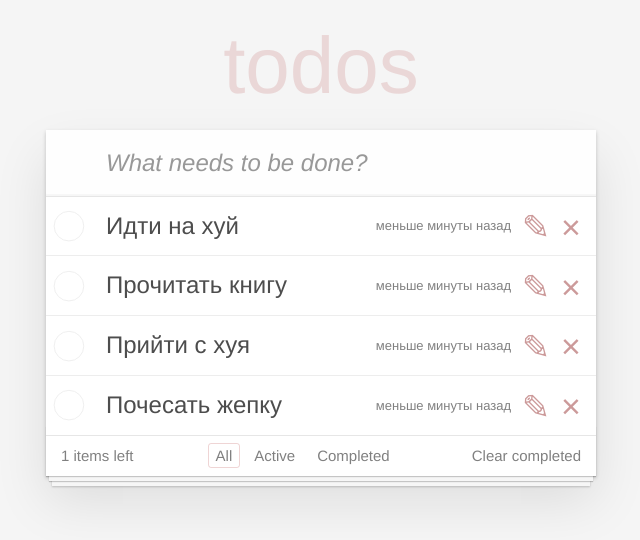
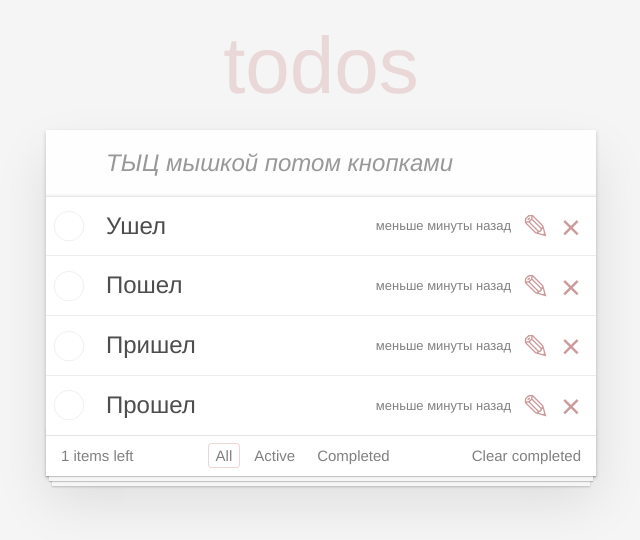
Before and after one commit to PupkinKatyshek/reactor, a React (Create React App) app: page / in a window 1280 px wide. Shown: the top 540 px of the page, without its empty margins (319-959 px from the left). Built offline with nearby package versions, Linux system fonts and the light colour scheme.

Commit message:
Delete Button

```diff
--- a/src/components/App/App.js
+++ b/src/components/App/App.js
@@ -1,11 +1,26 @@
-// import logo from "./logo.svg";
+import React, { Component } from "react";
 import "./App.css";
 import AppHeadline from "../headline";
 import Footer from "../footer/Footer";
 import NewTaskForm from "../NewTaskForm/NewTaskForm";
 import TodoList from "../TaskList/TaskList";
 
-const App = function App() {
+export default class App extends Component {
+  state = {
+    toDoData: [
+      { label: "Ушел", completed: false, id: 0 },
+      { label: "Пошел", completed: false, id: 1 },
+      { label: "Пришел", completed: false, id: 2 },
+      { label: "Прошел", completed: false, id: 3 },
+    ],
+  };
+
+  deleteItem = (id) => {
+    const updatedData = this.state.toDoData.filter((task) => task.id !== id);
+    this.setState({ toDoData: updatedData });
+  };
+
+  render() {
     return (
       <section className="todoapp">
         <AppHeadline />
@@ -13,11 +28,10 @@ const App = function App() {
           <NewTaskForm />
         </header>
         <section className="main">
-        <TodoList />
+          <TodoList taski={this.state.toDoData} onDeleted={this.deleteItem} />
           <Footer />
         </section>
       </section>
     );
-};
-
-export default App;
+  }
+}
--- a/src/components/NewTaskForm/NewTaskForm.js
+++ b/src/components/NewTaskForm/NewTaskForm.js
@@ -1,16 +1,24 @@
 //  Форма для добавления
 
-import React from "react";
+import React, { Component } from "react";
 import "./NewTaskForm.css";
+export default class NewTaskForm extends Component {
+  state = { label: "" };
+  newTask = (e) => {
+    console.log(e.target.value);
+    this.setState({ label: e.target.value });
+  };
 
-const NewTaskForm = () => {
+  visual = (e) => {};
+  render() {
     return (
       <input
         className="new-todo"
-      placeholder="What needs to be done?"
+        placeholder="ТЫЦ мышкой потом кнопками"
+        onChange={this.newTask}
         autoFocus
+        onSubmit={this.visual}
       />
     );
-};
-
-export default NewTaskForm;
+  }
+}
--- a/src/components/Task/Task.js
+++ b/src/components/Task/Task.js
@@ -2,6 +2,7 @@
 
 import React, { Component } from "react";
 import "./Task.css";
+import NewTaskForm from "../NewTaskForm/NewTaskForm";
 import { formatDistanceToNow } from "date-fns";
 import { ru } from "date-fns/locale";
 
@@ -19,7 +20,7 @@ export default class LiCompleted extends Component {
   render() {
     let classNames = "created";
     // let self = false;
-    const { label } = this.props;
+    const { label, onDeleted } = this.props;
     const { completed, checked } = this.state;
 
     if (completed) {
@@ -39,7 +40,7 @@ export default class LiCompleted extends Component {
             className="toggle"
             type="checkbox"
             checked={completed && checked}
-            onClick={this.onTaskClick}
+            onChange={this.onTaskClick}
           />
           <label>
             <span className="description" onClick={this.onTaskClick}>
@@ -48,7 +49,11 @@ export default class LiCompleted extends Component {
             <span className="created">{timeAgo}</span>
           </label>
           <button className="icon icon-edit"></button>
-          <button className="icon icon-destroy"></button>
+          <button
+            className="icon icon-destroy"
+            type="button"
+            onClick={onDeleted}
+          ></button>
         </div>
       </li>
     );
--- a/src/components/TaskList/TaskList.js
+++ b/src/components/TaskList/TaskList.js
@@ -1,17 +1,25 @@
 // Список задач
 
-import React from "react";
+import React, { Component } from "react";
 import LiCompleted from "../Task/Task";
 import "./TaskList.css";
-const TodoList = () => {
-  return (
-    <ul className="todo-list">
-      <LiCompleted label="Идти на хуй" />
-      <LiCompleted label="Прочитать книгу" />
-      <LiCompleted label="Прийти с хуя" />
-      <LiCompleted label="Почесать жепку" />
-    </ul>
-  );
-};
+import TaskFilter from "../TasksFilter/TasksFilter";
 
-export default TodoList;
+export default class TodoList extends Component {
+  render() {
+    const { taski, onDeleted } = this.props;
+
+    // console.log(onDeleted);
+    return (
+      <ul className="todo-list">
+        {taski.map((task) => (
+          <LiCompleted
+            key={task.id}
+            label={task.label}
+            onDeleted={() => onDeleted(task.id)}
+          />
+        ))}
+      </ul>
+    );
+  }
+}
```
Lines whose indentation alone changed are shown as unchanged.
